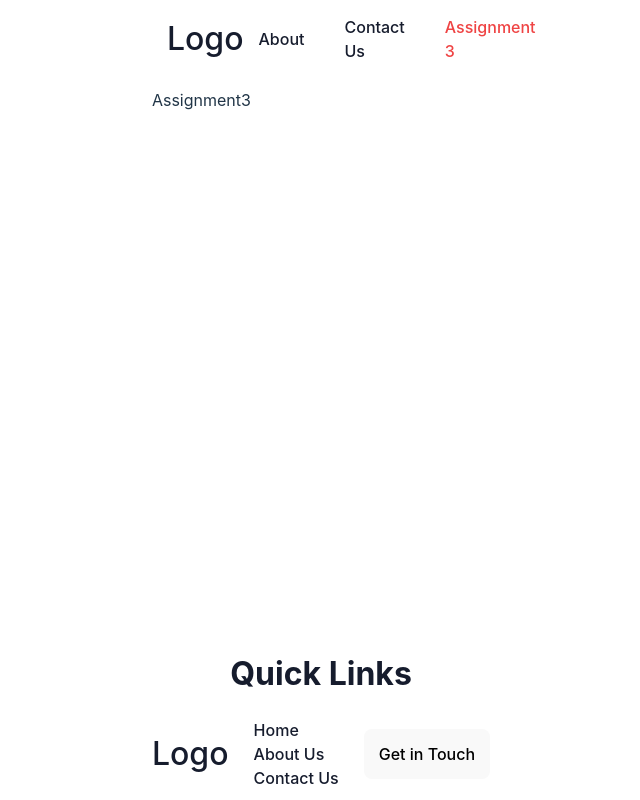
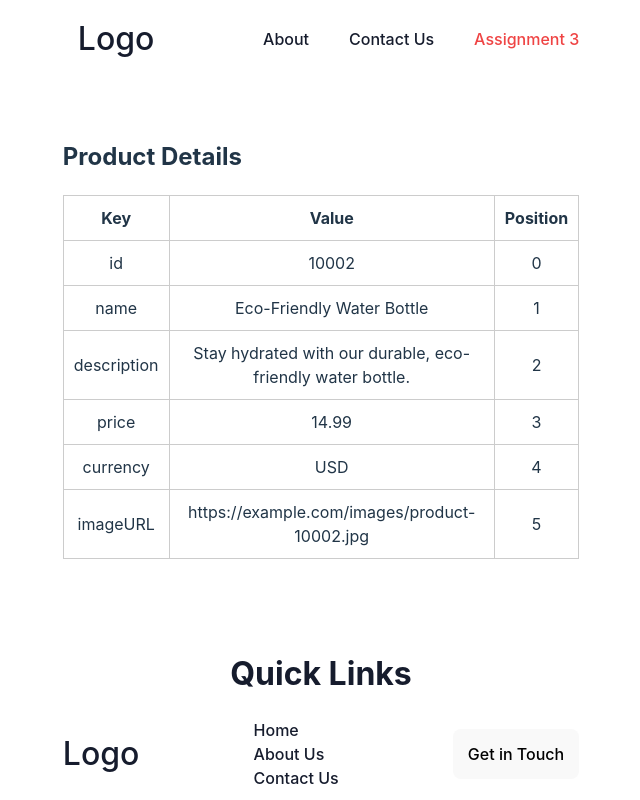
Before and after one commit to ShotaJokhadze/Final_Project, a React (Vite) app: page /assignment3 in a window 1280 px wide. Shown: the whole page, without its empty margins (319-959 px from the left). Built offline with nearby package versions, Linux system fonts and the light colour scheme.

Commit message:
add about and assignment content

```diff
--- a/src/App.css
+++ b/src/App.css
@@ -19,5 +19,8 @@
     padding-block: 10px;
     width: 80%;
     max-width: 1200px;
+    display: flex;
+    align-items: center;
+    justify-content: center;
   }
 }
--- a/src/components/About/About.jsx
+++ b/src/components/About/About.jsx
@@ -2,6 +2,11 @@ import './About.scss';
 
 export default function About() {
   return (
-    <div>About</div>
+    <>
+      <div className="about-container">
+        <h2>Project Info</h2>
+        <p>This is the project which is made along the homework for TBC React Academy</p>
+      </div>
+    </>
   )
 }
--- a/src/components/About/About.scss
+++ b/src/components/About/About.scss
@@ -0,0 +1,7 @@
+.about-container {
+  text-align: center;
+
+  h2 {
+    margin-bottom: 20px;
+  }
+}
--- a/src/components/Assignment3/Assignment3.jsx
+++ b/src/components/Assignment3/Assignment3.jsx
@@ -1,7 +1,39 @@
 import './Assignment3.scss'
 
 export default function Assignment3() {
+
+  const obj = {
+    id: '10002',
+    name: 'Eco-Friendly Water Bottle',
+    description: 'Stay hydrated with our durable, eco-friendly water bottle.',
+    price: 14.99,
+    currency: 'USD',
+    imageURL: 'https://example.com/images/product-10002.jpg',
+  };
+
+  const rows = Object.keys(obj).map((key, index) => (
+    <tr key={key}>
+      <td>{key}</td>
+      <td>{obj[key]}</td>
+      <td>{index}</td>
+    </tr>
+  ));
+
   return (
-    <div>Assignment3</div>
-  )
+    <div>
+      <h2>Product Details</h2>
+      <table>
+        <thead>
+          <tr>
+            <th>Key</th>
+            <th>Value</th>
+            <th>Position</th>
+          </tr>
+        </thead>
+        <tbody>
+          {rows}
+        </tbody>
+      </table>
+    </div>
+  );
 }
--- a/src/components/Assignment3/Assignment3.scss
+++ b/src/components/Assignment3/Assignment3.scss
@@ -0,0 +1,11 @@
+table {
+  width: 100%;
+  border-collapse: collapse;
+  margin: 20px 0;
+
+  th, td {
+    border: 1px solid #ccc;
+    padding: 10px;
+    text-align: center;
+  }
+}
```
